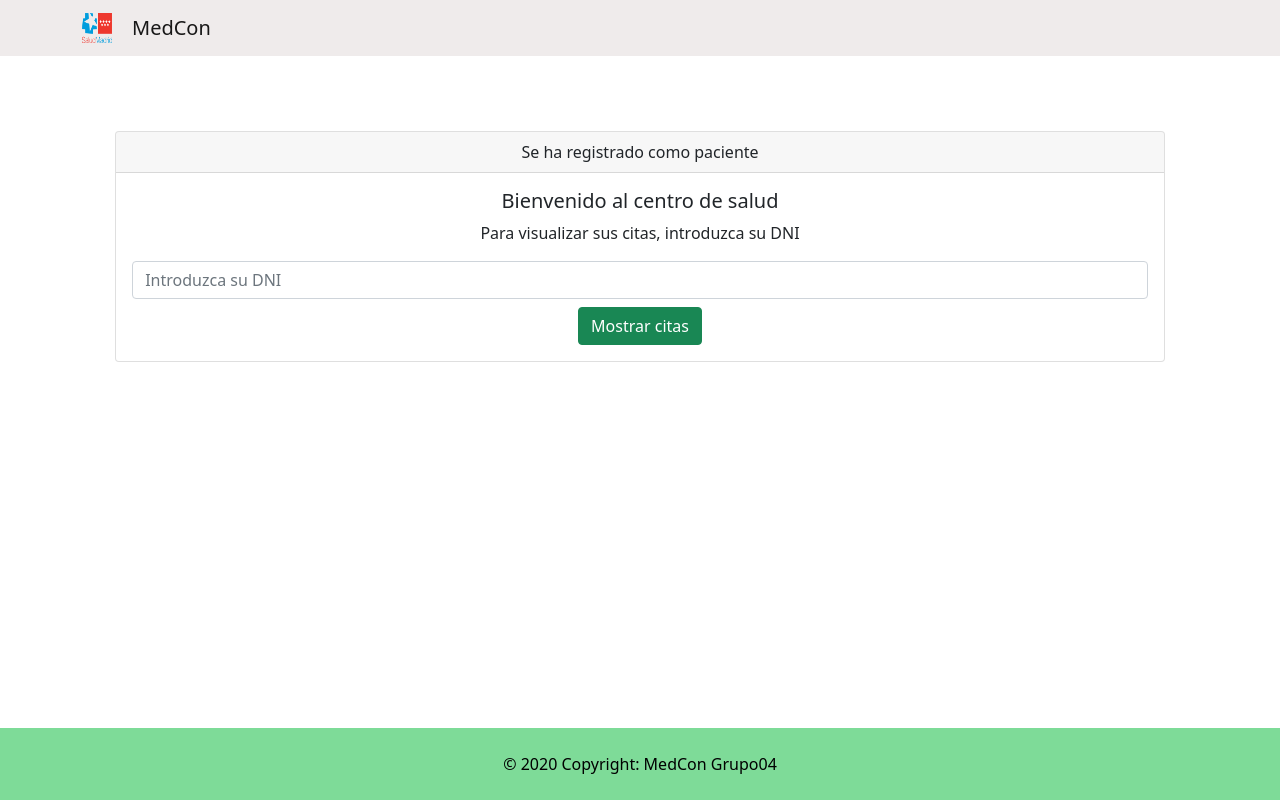
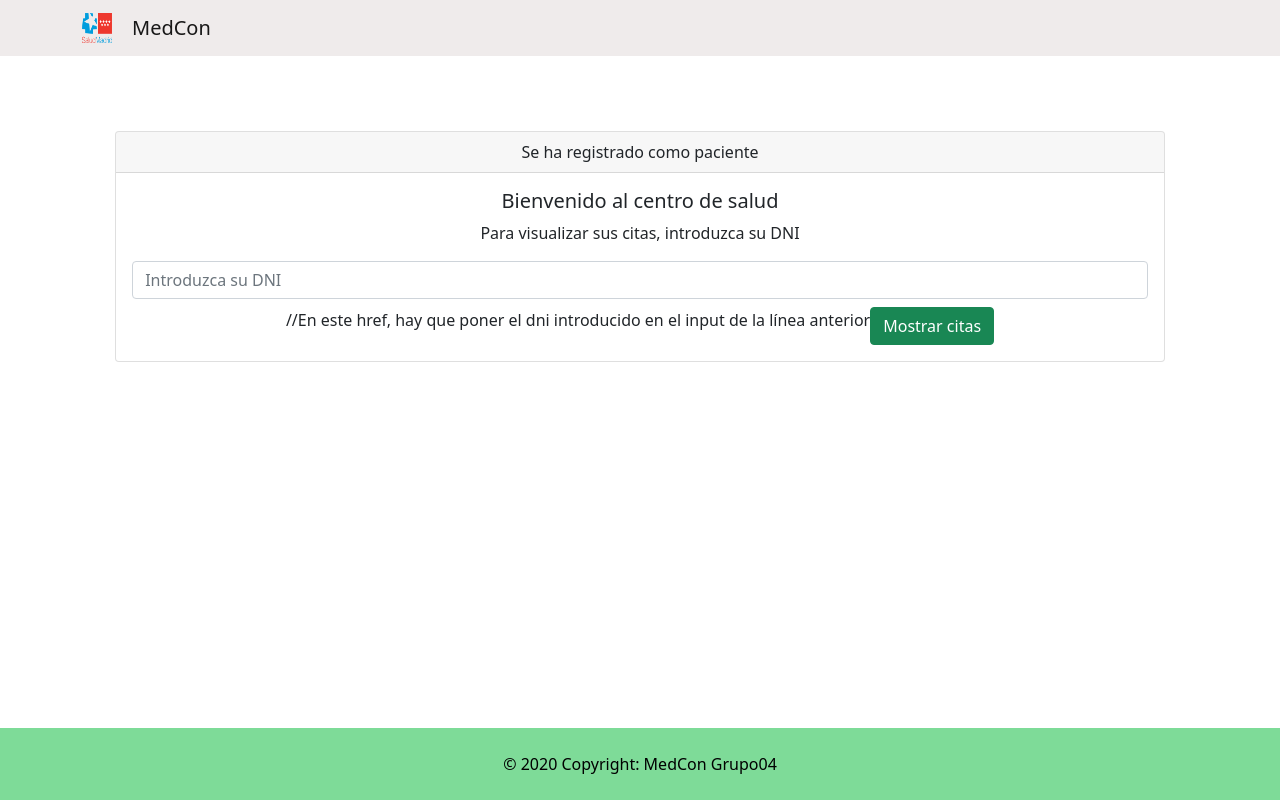
Before and after one commit to javiermofru/MedCon, a React (Create React App) app in the folder Sprint3/: page /paciente/login in a window 1280 px wide. Built offline with nearby package versions, Linux system fonts and the light colour scheme.

Commit message:
Input dni

```diff
--- a/Sprint3/src/Componentes/Login.js
+++ b/Sprint3/src/Componentes/Login.js
@@ -3,6 +3,13 @@ import "../Assets/Login.css";
 import { Card} from "react-bootstrap";
 
 export default class Login extends Component {
+    constructor(props) {
+        super(props);
+        this.state = {
+            inputValue: ''
+        };
+    }
+
     render() {
         return (
 
@@ -18,8 +25,15 @@ export default class Login extends Component {
 
                             <form>
                                 <div className="form-group">
-                                    <input type="dni" className="form-control" id="inputDNI" placeholder="Introduzca su DNI"></input>
+                                    <input
+                                        type="dni"
+                                        className="form-control"
+                                        id="inputDNI"
+                                        placeholder="Introduzca su DNI">
+
+                                    </input>
                                 </div>
+                                //En este href, hay que poner el dni introducido en el input de la línea anterior
                                 <a type="submit" className="btn btn-success mt-2" href="79120176S" role="button">Mostrar citas</a>
 
                             </form>
@@ -33,4 +47,5 @@ export default class Login extends Component {
             </div>
         );
     }
+
 }
```
